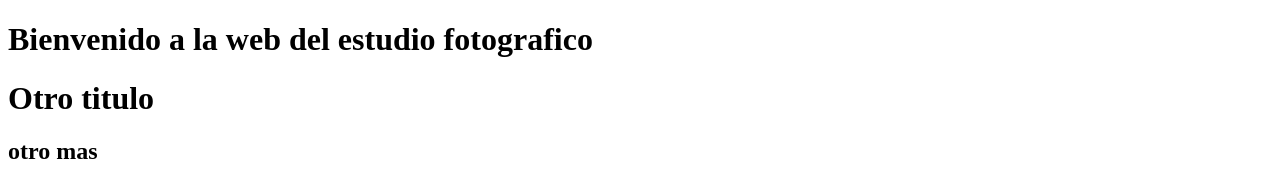
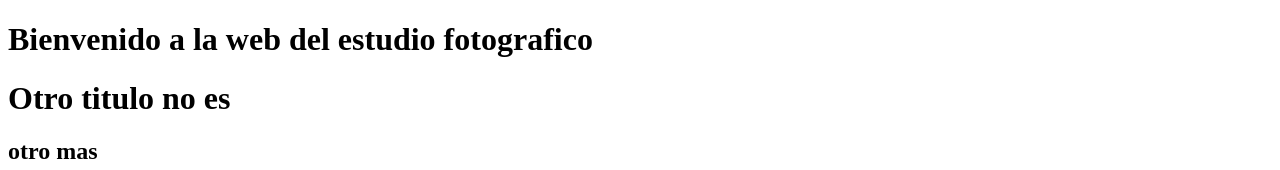
Before and after one commit to nogakhany/pagina-web, a plain HTML site: page index.html in a window 1280 px wide. Shown: the top 170 px of the page. Drawn offline with Linux system fonts and the light colour scheme.

Commit message:
cambio titulo
cambio cabecera

```diff
--- a/index.html
+++ b/index.html
@@ -6,7 +6,7 @@
   </head>
   <body>
     <h1> Bienvenido a la web del estudio fotografico</h1>
-    <h1> Otro titulo</h1>
+    <h1> Otro titulo no es</h1>
     <h2>otro mas</h2>
      <p>Lorem ipsum dolor sit amet, consectetur adipisicing elit, sed do eiusmod tempor incididunt ut labore et dolore magna aliqua. Ut enim ad minim veniam, quis nostrud exercitation ullamco laboris nisi ut aliquip ex ea commodo consequat. Duis aute irure dolor in reprehenderit in voluptate velit esse cillum dolore eu fugiat nulla pariatur. Excepteur sint occaecat cupidatat non proident, sunt in culpa qui officia deserunt mollit anim id est laborum.</p>
      <p> esto es un parrafo</p>
```
